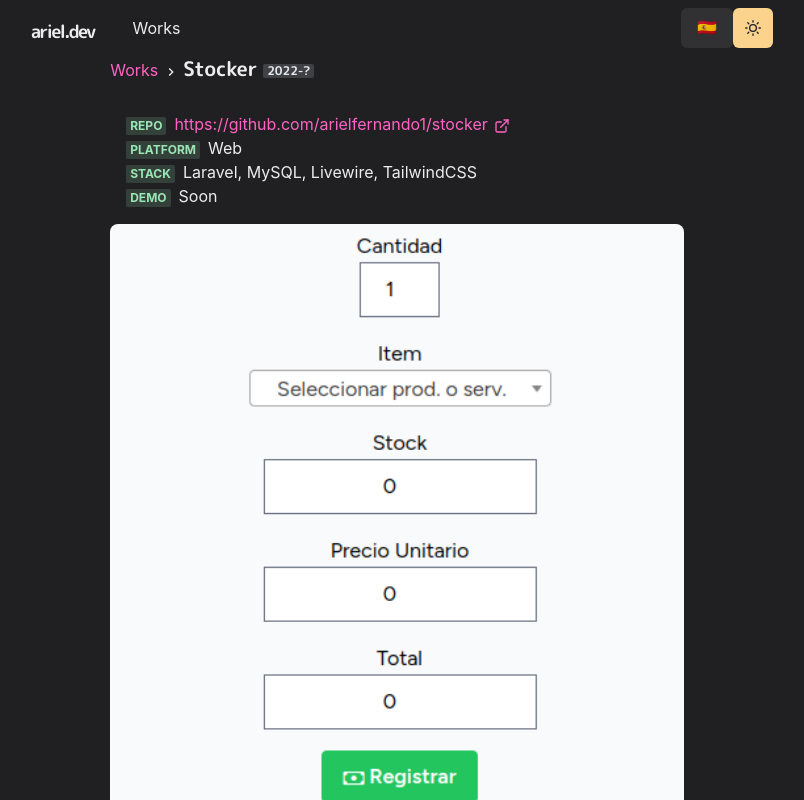
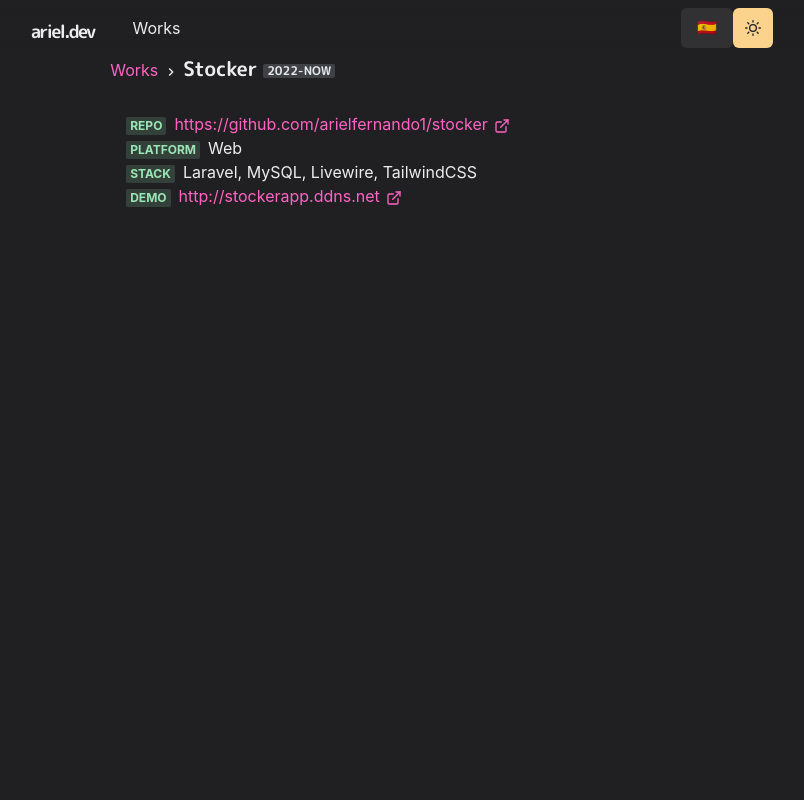
Before and after one commit to arielfernando1/arielfernando, a Next.js app: page /works/stocker in a window 1280 px wide. Shown: the top 800 px of the page, without its empty margins (243-1047 px from the left). Built offline with nearby package versions, Linux system fonts and the light colour scheme.

Commit message:
improves

```diff
--- a/components/grid-item.js
+++ b/components/grid-item.js
@@ -16,7 +16,7 @@ export const GridItem = ({ children, href, title, thumbnail }) => (
       <LinkOverlay href={href} target="_blank">
         <Text mt={2}>{title}</Text>
       </LinkOverlay>
-      <Text fontSize={14}>{children}</Text>
+      <Text fontSize={16}>{children}</Text>
     </LinkBox>
   </Box>
 )
--- a/pages/posts.js
+++ b/pages/posts.js
@@ -20,7 +20,7 @@ const Posts = () => (
         Popular Posts
       </Heading> */}
 
-      <Section delay={0.1}>
+      {/* <Section delay={0.1}>
         <SimpleGrid columns={[1, 2, 2]} gap={6}>
           <GridItem
             title="Enviando correos con Laravel Workflow"
@@ -28,7 +28,7 @@ const Posts = () => (
             href="https://medium.com/@arielferaguirre.2001/mailing-with-laravel-workflow-e9e3f972d692"
           />
         </SimpleGrid>
-      </Section>
+      </Section> */}
 
       {/* <Section delay={0.3}>
         <SimpleGrid columns={[1, 2, 2]} gap={6}>
--- a/pages/works.js
+++ b/pages/works.js
@@ -4,6 +4,7 @@ import Section from '../components/section'
 import { WorkGridItem } from '../components/grid-item'
 
 import thumbStocker from '../public/images/works/stocker_logo.png'
+
 const Works = () => (
   <Layout title="Works">
     <Container>
@@ -14,7 +15,8 @@ const Works = () => (
       <SimpleGrid columns={[1, 1, 2]} gap={6}>
         <Section>
           <WorkGridItem id="stocker" title="Stocker" thumbnail={thumbStocker}>
-            A small-bussiness store manager made with Laravel and Livewire
+            Gestor de inventario basado en Kardex para pequeños negocios.
+            Tecnologías: Laravel, Livewire, TailwindCSS, MySQL.
           </WorkGridItem>
         </Section>
       </SimpleGrid>
--- a/pages/works/stocker.js
+++ b/pages/works/stocker.js
@@ -15,13 +15,14 @@ const Work = () => (
   <Layout title="Stocker">
     <Container>
       <Title>
-        Stocker <Badge>2022-?</Badge>
+        Stocker <Badge>2022-now</Badge>
       </Title>
       <List ml={4} my={4}>
         <ListItem>
           <Meta>repo</Meta>
           <Link href="https://github.com/arielfernando1/stocker">
-            https://github.com/arielfernando1/stocker <ExternalLinkIcon mx="2px" />
+            https://github.com/arielfernando1/stocker{' '}
+            <ExternalLinkIcon mx="2px" />
           </Link>
         </ListItem>
         <ListItem>
@@ -34,13 +35,14 @@ const Work = () => (
         </ListItem>
         <ListItem>
           <Meta>Demo</Meta>
-          <span>Soon</span>
+          <Link href="http://stockerapp.ddns.net">
+            http://stockerapp.ddns.net <ExternalLinkIcon mx="2px" />
+          </Link>
         </ListItem>
       </List>
 
-      <WorkImage src="/images/works/stocker_01.png" alt="Stocker" />
-      <WorkImage src="/images/works/stocker_02.png" alt="Inkdrop" />
-
+      {/* <WorkImage src="/images/works/stocker_01.png" alt="Stocker" />
+      <WorkImage src="/images/works/stocker_02.png" alt="Inkdrop" /> */}
     </Container>
   </Layout>
 )
```
